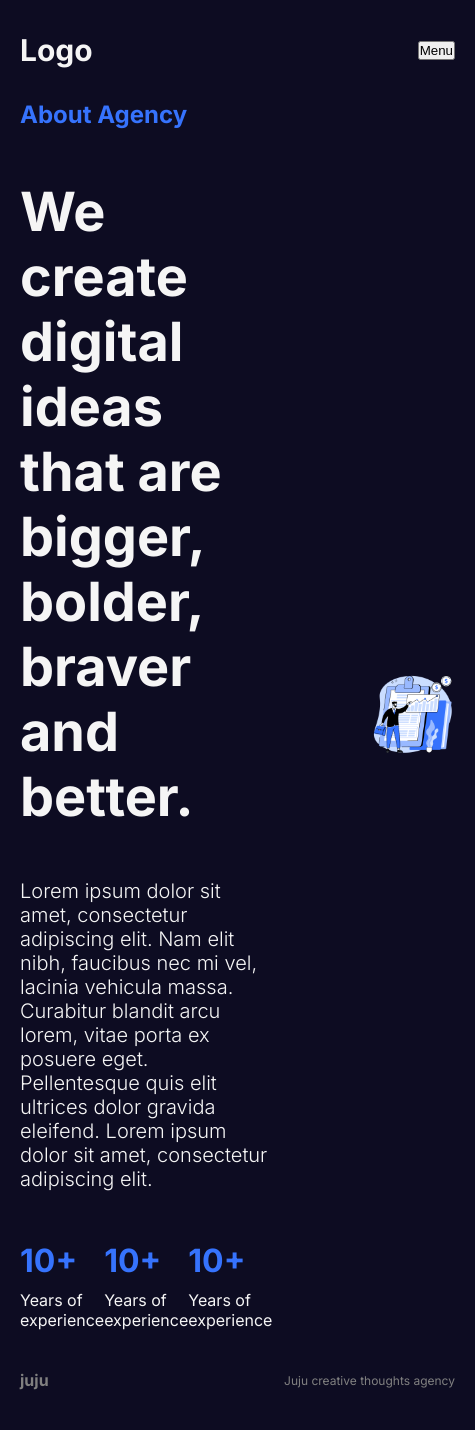
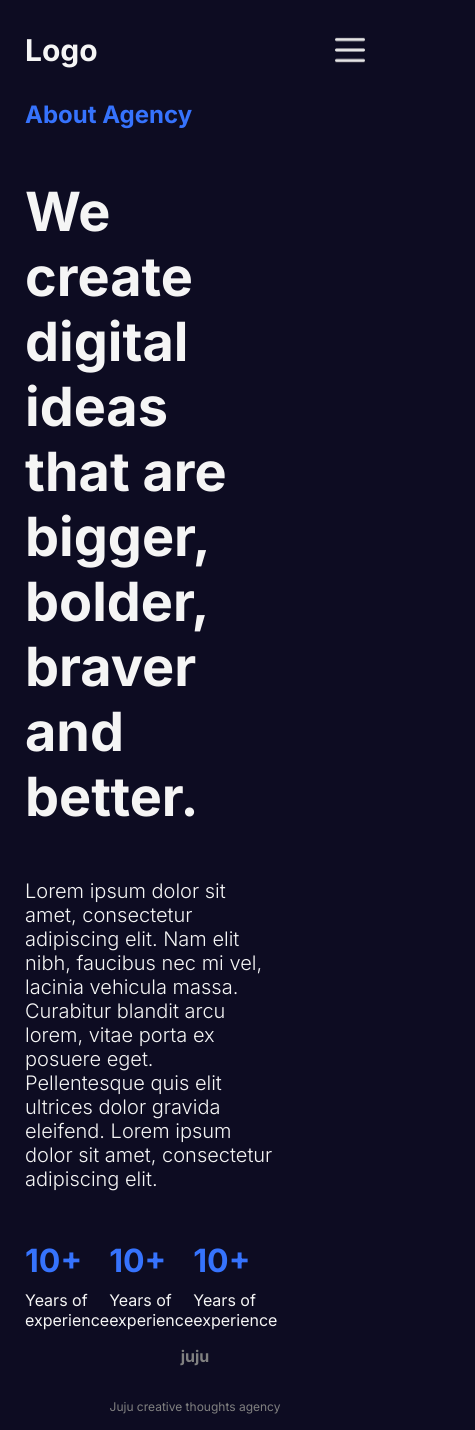
Before and after one commit to joanapaisvalente/next-tutorial, a Next.js app: page /about in a window 390 px wide. Shown: the whole page, 475 px wide, since content can reach past the window. Built offline with nearby package versions, Linux system fonts and the light colour scheme.

Commit message:
single pst page and small fixes

```diff
--- /dev/null
+++ b/src/app/blog/[slug]/singlePost.module.css
@@ -0,0 +1,61 @@
+.container {
+  display: flex;
+  gap: 100px;
+}
+
+.imgContainer {
+  flex: 1;
+  position: relative;
+  height: calc(100vh - 200px);
+}
+
+.img {
+  object-fit: cover;
+}
+
+.textContainer {
+  display: flex;
+  flex: 2;
+  flex-direction: column;
+  gap: 50px;
+}
+
+.title {
+  font-size: 64px;
+}
+
+.detail {
+  display: flex;
+  gap: 20px;
+}
+
+.detailText {
+  display: flex;
+  flex-direction: column;
+  gap: 10px;
+}
+
+.detailTitle {
+  color: gray;
+  font-weight: bold;
+}
+
+.detailValue {
+  font-weight: 500;
+}
+
+.avatar {
+  object-fit: cover;
+  border-radius: 50%;
+}
+
+.content {
+  font-size: 20px;
+  text-wrap: wrap;
+}
+
+@media (max-width: 768px) {
+  .imgContainer {
+    display: none;
+  }
+}
--- a/src/app/globals.css
+++ b/src/app/globals.css
@@ -68,3 +68,9 @@
     width: 475px;
   }
 }
+
+@media (max-width: 475px) {
+  .container {
+    width: 380px;
+  }
+}
--- a/src/components/footer/footer.module.css
+++ b/src/components/footer/footer.module.css
@@ -13,3 +13,11 @@
 .logo {
   font-weight: bold;
 }
+
+@media (max-width: 768px) {
+  .container {
+    flex-direction: column;
+    align-items: center;
+    justify-content: space-around;
+  }
+}
--- a/src/components/navbar/links/Links.jsx
+++ b/src/components/navbar/links/Links.jsx
@@ -3,6 +3,7 @@
 import { useState } from "react";
 import styles from "./links.module.css";
 import NavLink from "./navLinks/NavLink";
+import Image from "next/image";
 
 const links = [
   { title: "Home", path: "/" },
@@ -34,12 +35,14 @@
           <NavLink item={{ title: "Login", path: "login" }} />
         )}
       </div>
-      <button
+      <Image
         className={styles.menuButton}
+        src="/menu.png"
+        alt="menu button"
+        width={30}
+        height={30}
         onClick={() => setOpen((prev) => !prev)}
-      >
-        Menu
-      </button>
+      />
       {open && <div className={styles.mobileLinks}>{mappedLinks}</div>}
     </div>
   );
--- a/src/components/navbar/links/links.module.css
+++ b/src/components/navbar/links/links.module.css
@@ -26,8 +26,7 @@
     right: 0;
     width: 50%;
     height: calc(100vh - 100px);
-    /* background-color: var(--bg); */
-    background-color: rebeccapurple;
+    background-color: var(--bg);
     display: flex;
     flex-direction: column;
     align-items: center;
```
Also changed, not shown: src/app/blog/[slug]/page.jsx (+40 -1 lines).
